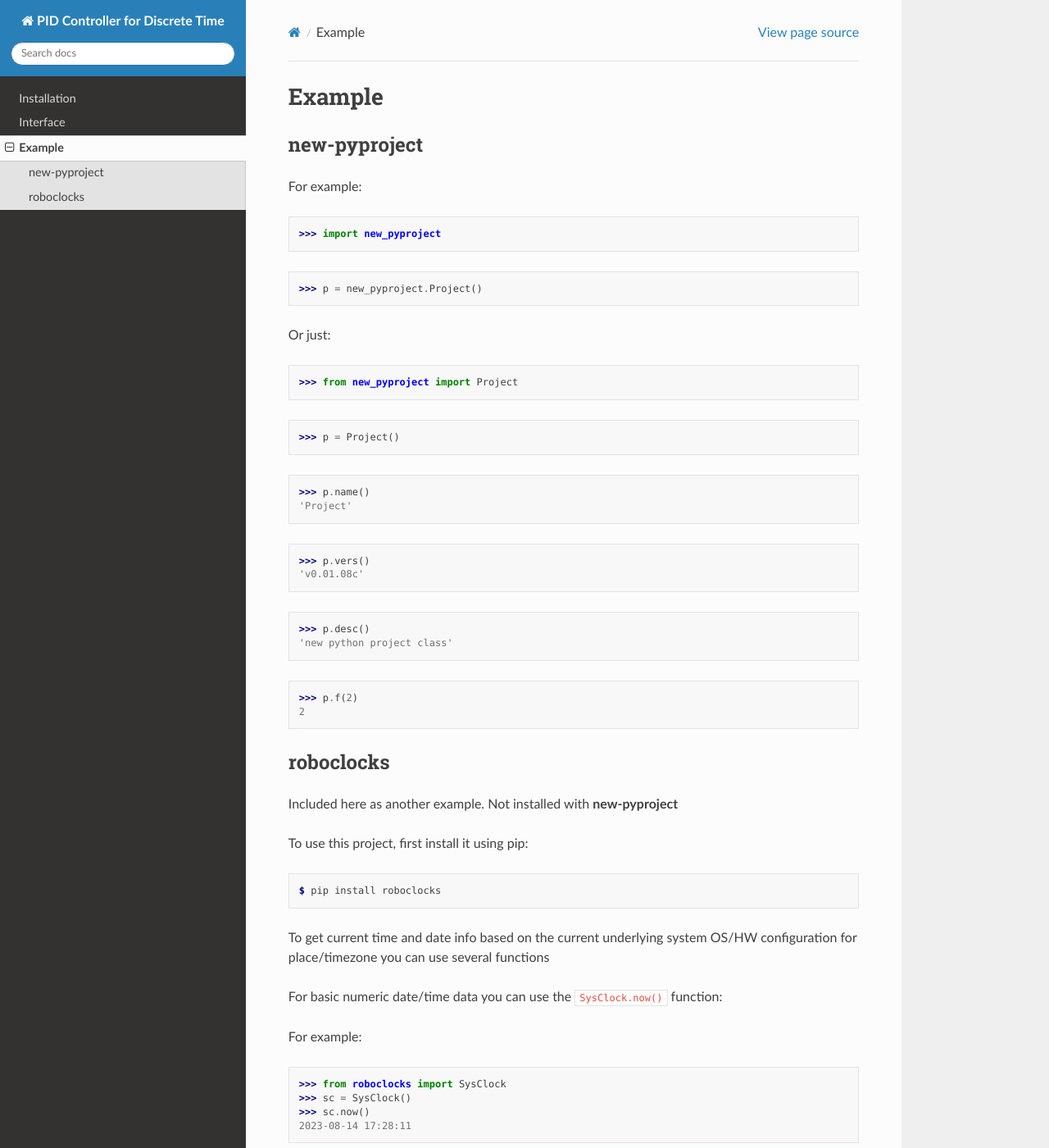
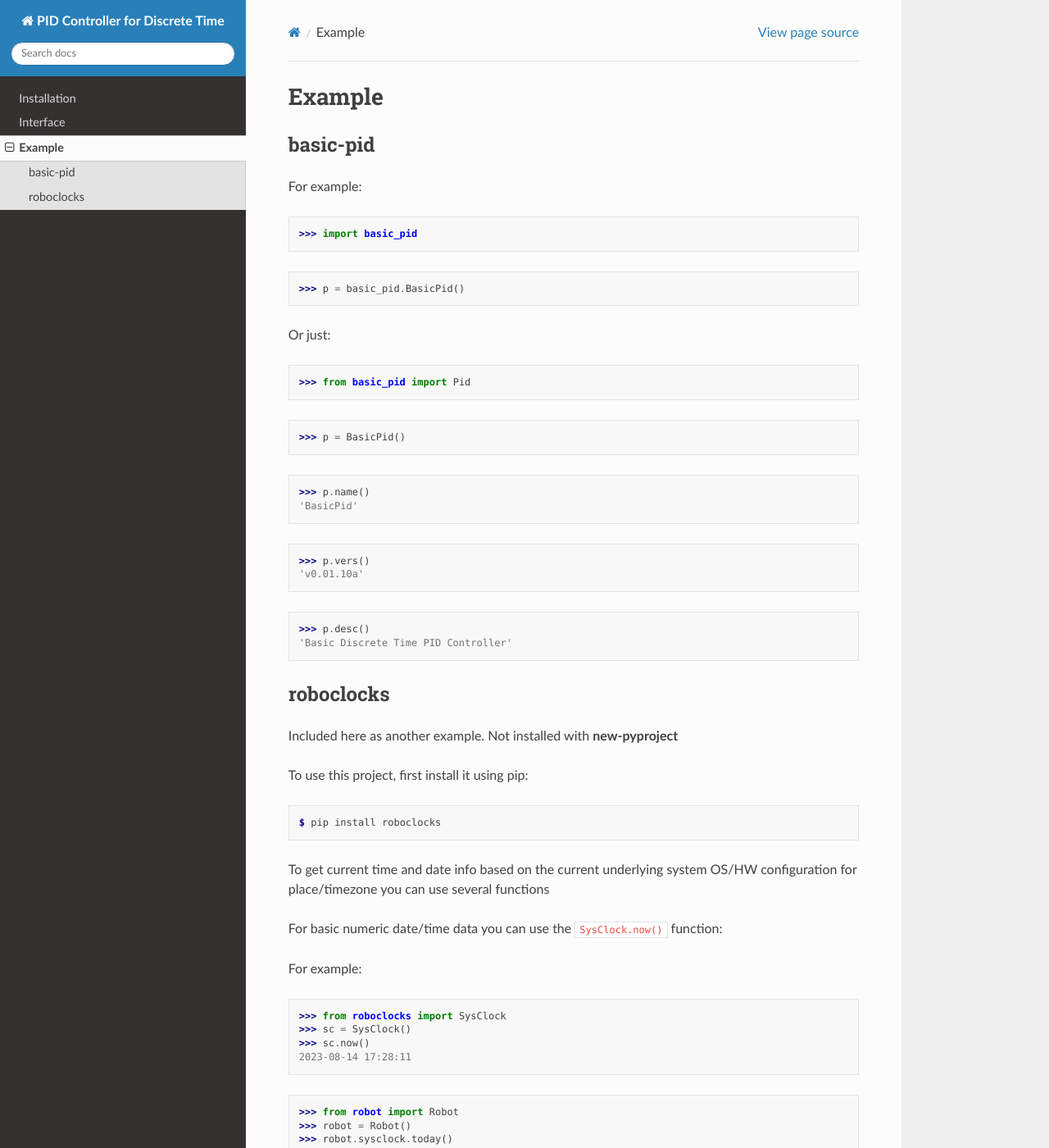
Before and after one commit to mkner/robo-pid, a Sphinx documentation site: the page built from docs/examples.rst, in a window 1280 px wide and 1400 px high. Shown: the whole window at 82% size. Built offline with Sphinx 7.4.7 and the Read the Docs theme 2.0.0, drawn with Linux system fonts in a browser that asks for light colours.

Commit message:
Update examples.rst

```diff
--- a/docs/examples.rst
+++ b/docs/examples.rst
@@ -3,32 +3,31 @@
 Example
 -------
 
-new-pyproject
+basic-pid
 *************
 
 For example:
 
->>> import new_pyproject
+>>> import basic_pid
 
->>> p = new_pyproject.Project()
+>>> p = basic_pid.BasicPid()
 
 Or just:
 
->>> from new_pyproject import Project
+>>> from basic_pid import Pid
 
->>> p = Project()
+>>> p = BasicPid()
 
 >>> p.name()
-'Project'
+'BasicPid'
 
 >>> p.vers()
-'v0.01.08c'
+'v0.01.10a'
 
 >>> p.desc()
-'new python project class'
+'Basic Discrete Time PID Controller'
 
->>> p.f(2)
-2
+
 
 
 
```
